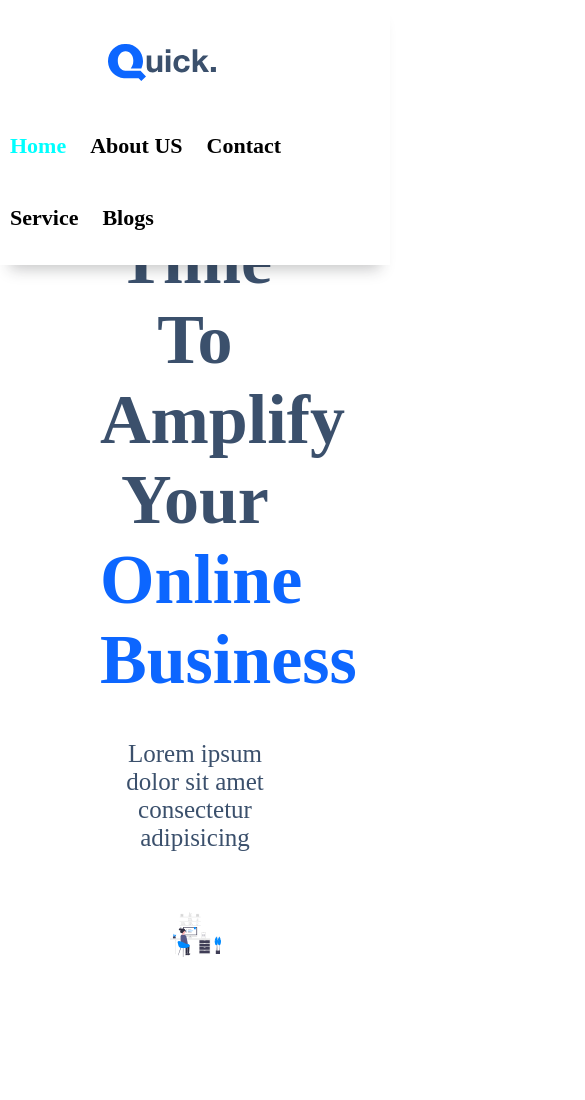
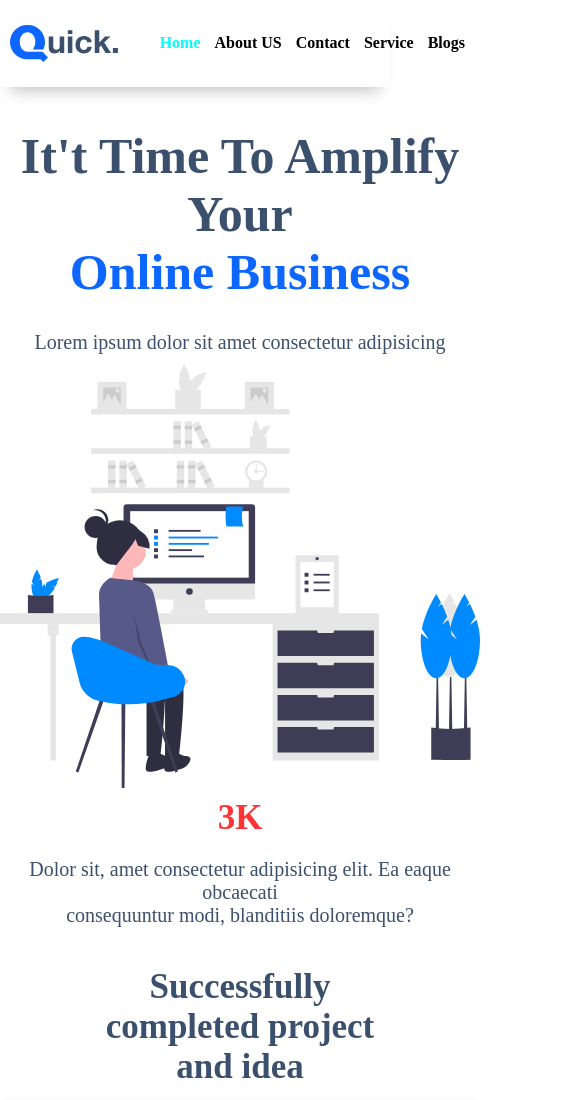
Before and after one commit to Little-F1sh/Quick-Assignment, a plain HTML site: page index.html in a window 390 px wide. Shown: the top 1100 px of the page, 585 px wide, since content can reach past the window. Drawn offline with Linux system fonts and the light colour scheme.

Commit message:
media-query 600 done

```diff
--- /dev/null
+++ b/css/media-query.css
@@ -0,0 +1,72 @@
+@media only screen and (max-width: 600px) {
+  .container {
+      width: 480px;
+      margin: auto;
+  }
+  /* nav bar */
+  nav {
+    line-height: 35px;
+    padding: 25px 0;
+    max-width: 600px;
+  }
+  .logo {
+    margin-left: 10px;
+  }
+  .logo img {
+    display:block;
+    align-items: center;
+    padding: 0 0 0 0;
+
+  }
+  nav ul {
+    float: right;
+    padding: 0 0 0 0;
+    margin-right: 10px;
+  }
+  nav ul li a {
+      font-size: 16px;
+      font-weight: 400px;
+      padding: 5px 5px;
+    }
+}
+/* about section */
+main {
+  margin-left: 0;
+}
+.about-section {
+  padding: 87px 0 0 0;
+
+}
+.about-section h1 {
+  font-size: 50px;
+
+}
+.about-section p {
+  font-size: 20px;
+  padding: 30px 0 10px 0;
+}
+.image-section img {
+  padding: 0 0 0 0;
+  max-width: 100%;
+}
+.coloum {
+  width: 100%;
+
+}
+.right-text{
+  padding: 0 0 0 0;
+}
+.feature {
+  padding: 10px 0 10px 0;
+}
+.coloum h1{
+  font-size: 35px;
+  text-align: center;
+}
+.coloum p {
+  font-size: 20px;
+  text-align: center;
+}
+.Box-content {
+  flex-direction: column;
+}
--- a/css/style.css
+++ b/css/style.css
@@ -4,10 +4,15 @@
     padding: 0;
     box-sizing: border-box;
 }
+.container {
+    max-width: 1200px;
+    margin: auto;
+}
+/* nav bar seetion */
 nav {
     width: 100%;
     line-height: 70px;
-    padding: 22px 0 10px 0;
+    align-items: center;
     position: fixed;
     z-index: 110;
     box-shadow: rgb(33 35 38 / 26%) 0px 14px 14px -10px;
@@ -49,6 +54,7 @@ nav ul li a:hover {
 nav ul li .active {
     color: aqua;
 }
+/* about section */
 .about-section {
     text-align: center;
     padding: 100px;
@@ -69,7 +75,7 @@ nav ul li .active {
     color: #3b506c;
     margin: 0;
 }
-.image-section img{
+.image-section img {
     padding: 60px;
     display: block;
     margin: auto;
@@ -111,7 +117,8 @@ nav ul li .active {
     margin-inline-end: 0px;
 
 }
-.container{
+/* Flex box section */
+.Box-content {
     margin: auto;
     border: 1px solid white;
     display: flex;
@@ -153,6 +160,7 @@ nav ul li .active {
     background-color: rgba(255, 255, 0, 0.144);
     box-shadow: rgba(53, 53, 152, 0.363) 0px 7px 29px 0px;
 }
+/* footer section */
 .footer {
     padding-top: 50px;
     margin: auto;
@@ -164,8 +172,7 @@ nav ul li .active {
     margin: 10px 0;
     padding: 20px 0;
     text-align: center;
-    background: white;
-    box-shadow: 0px 0px 10px 3px lightgray;
+    background: white;;
     border-radius: 5px;
 }
 .col h3 {
--- a/index.html
+++ b/index.html
@@ -4,14 +4,16 @@
     <meta charset="UTF-8">
     <meta http-equiv="X-UA-Compatible" content="IE=edge">
     <meta name="viewport" content="width=device-width, initial-scale=1.0">
-    <link rel="stylesheet" href="./css/style.css">
     <link rel="preconnect" href="https://fonts.googleapis.com">
     <link rel="preconnect" href="https://fonts.gstatic.com" crossorigin>
+    <link rel="stylesheet" href="./css/style.css">
+    <link rel="stylesheet" href="./css/media-query.css">
     <title>Quick</title>
 </head>
 <body>
     <!-- header section -->
     <nav>
+        <div class="container">
             <div class="logo">
                 <img src="./images/dark.svg" alt="">
             </div>
@@ -22,9 +24,11 @@
                 <li><a href="#" class="">Service</a></li>
                 <li><a href="#" class="">Blogs</a></li>
             </ul>
+        </div>
     </nav>
     <!-- main section -->
     <main>
+        <div class="container">
             <section class="about-section">
                 <div>
                     <h1>
@@ -59,8 +63,10 @@
                 </div>
                 </div>
             </section>
+        </div>
+        <div class="container">
             <section>
-            <div class="container">
+                <div class="Box-content">
                     <div class="blog red">
                         <img src="./images/illustration-5.svg" alt="">
                         <h3>Unless your creativity</h3>
@@ -79,19 +85,11 @@
 
                 </div>
             </section>
+        </div>
     </main>
     <footer>
+        <div class="container">
             <div class="footer">
-            <div class="col">
-                <h3>Address</h3>
-                <ul class="footer-link">
-                    <li><a href="#">Dhaka</a></li>
-                    <li><a href="#">Nator</a></li>
-                    <li><a href="#">Rajshahi</a></li>
-                    <li><a href="#">Borisal</a></li>
-                    <li><a href="#">Chattogram</a></li>
-                </ul>
-            </div>
                 <div class="col">
                     <h3>Contact</h3>
                         <ul class="footer-link">
@@ -121,6 +119,7 @@
                     </ul>
                 </div>
             </div>
+        </div>
     </footer>
 
 </body>
```
Lines whose indentation alone changed are shown as unchanged.
